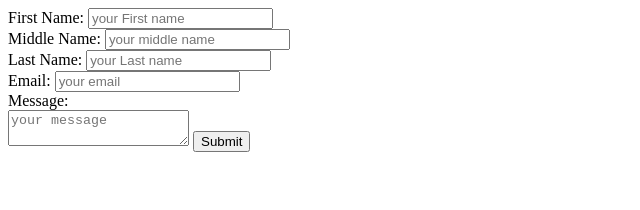
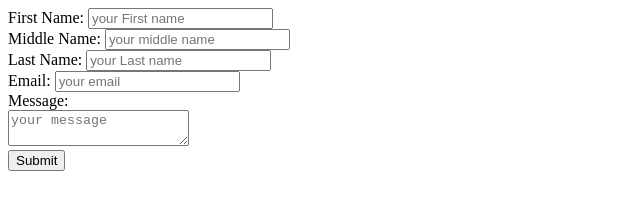
Before and after one commit to hackerdy/assigment1, a plain HTML site: page index.html in a window 1280 px wide. Shown: the whole page, without its empty margins (0-640 px from the left). Drawn offline with Linux system fonts and the light colour scheme.

```diff
--- a/index.html
+++ b/index.html
@@ -17,7 +17,7 @@
             <label for="email">Email:</label>
             <input type="email" placeholder="your email"><br>
             <label for="Message">Message:</label><br>
-            <textarea name="Messagebox" placeholder="your message"></textarea>
+            <textarea name="Messagebox" placeholder="your message"></textarea><br>
             <button type="submit">Submit</button>
         </form>
     </div>
```
